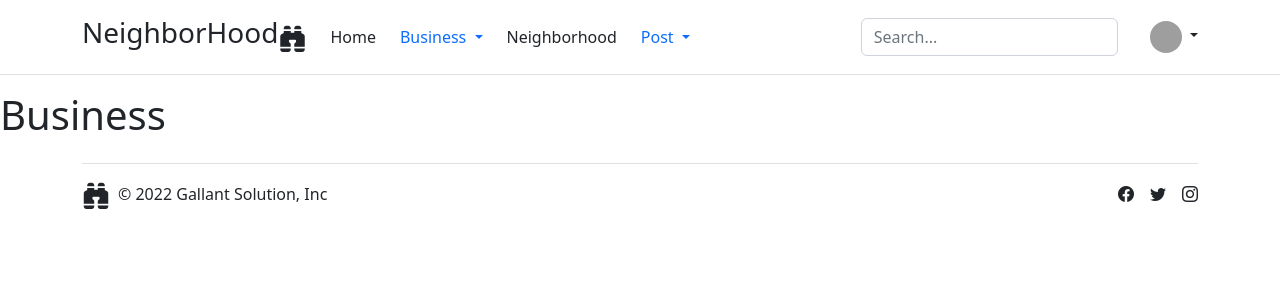
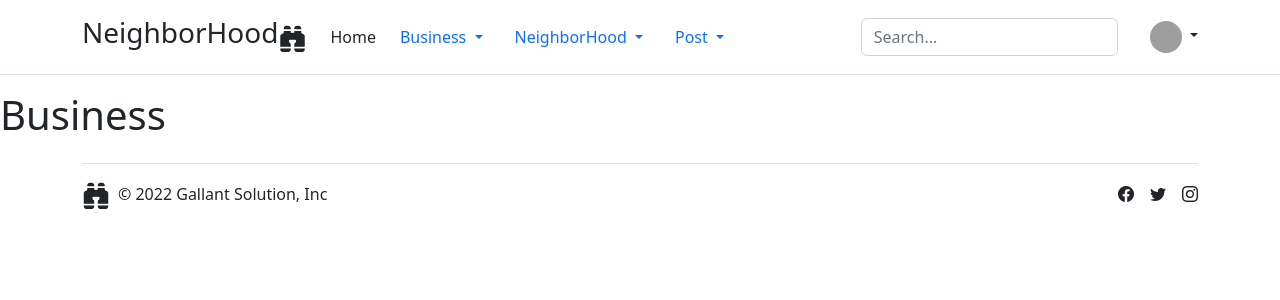
Before and after one commit to kLeitich/Neighbourhood-watch, a Django app: page /business/ in a window 1280 px wide. Shown: the top 300 px of the page. Run offline with Django 4.2, Linux system fonts and the light colour scheme; grey boxes are pictures that could not be loaded.

Commit message:
adding urls to nav bar

```diff
--- a/app/templates/base.html
+++ b/app/templates/base.html
@@ -20,7 +20,7 @@
             </a>
 
             <ul class="nav col-12 col-lg-auto me-lg-auto mb-2 justify-content-center mb-md-0">
-              <li><a href="#" class="nav-link px-2 link-dark">Home</a></li>
+              <li><a href="/" class="nav-link px-2 link-dark">Home</a></li>
               <li class="nav-item dropdown">
                 <a class="nav-link dropdown-toggle" href="#" id="navbarDropdown" role="button" data-bs-toggle="dropdown" aria-expanded="false">
                   Business
@@ -30,7 +30,15 @@
                   <li><a class="dropdown-item" href="{% url 'add_a_business'%}">Add a business</a></li>
                 </ul>
               </li>
-              <li><a href="#" class="nav-link px-2 link-dark">Neighborhood</a></li>
+              <li class="nav-item dropdown">
+                <a class="nav-link dropdown-toggle" href="#" id="navbarDropdown" role="button" data-bs-toggle="dropdown" aria-expanded="false">
+                  NeighborHood
+                </a>
+                <ul class="dropdown-menu" aria-labelledby="navbarDropdown">
+                  <li><a class="dropdown-item" href="{% url 'neighborhood'%}">Neighborhood</a></li>
+                  <li><a class="dropdown-item" href="#">Add a NeighborHood</a></li>
+                </ul>
+              </li>
               <li class="nav-item dropdown">
                 <a class="nav-link dropdown-toggle" href="#" id="navbarDropdown" role="button" data-bs-toggle="dropdown" aria-expanded="false">
                   Post
```
